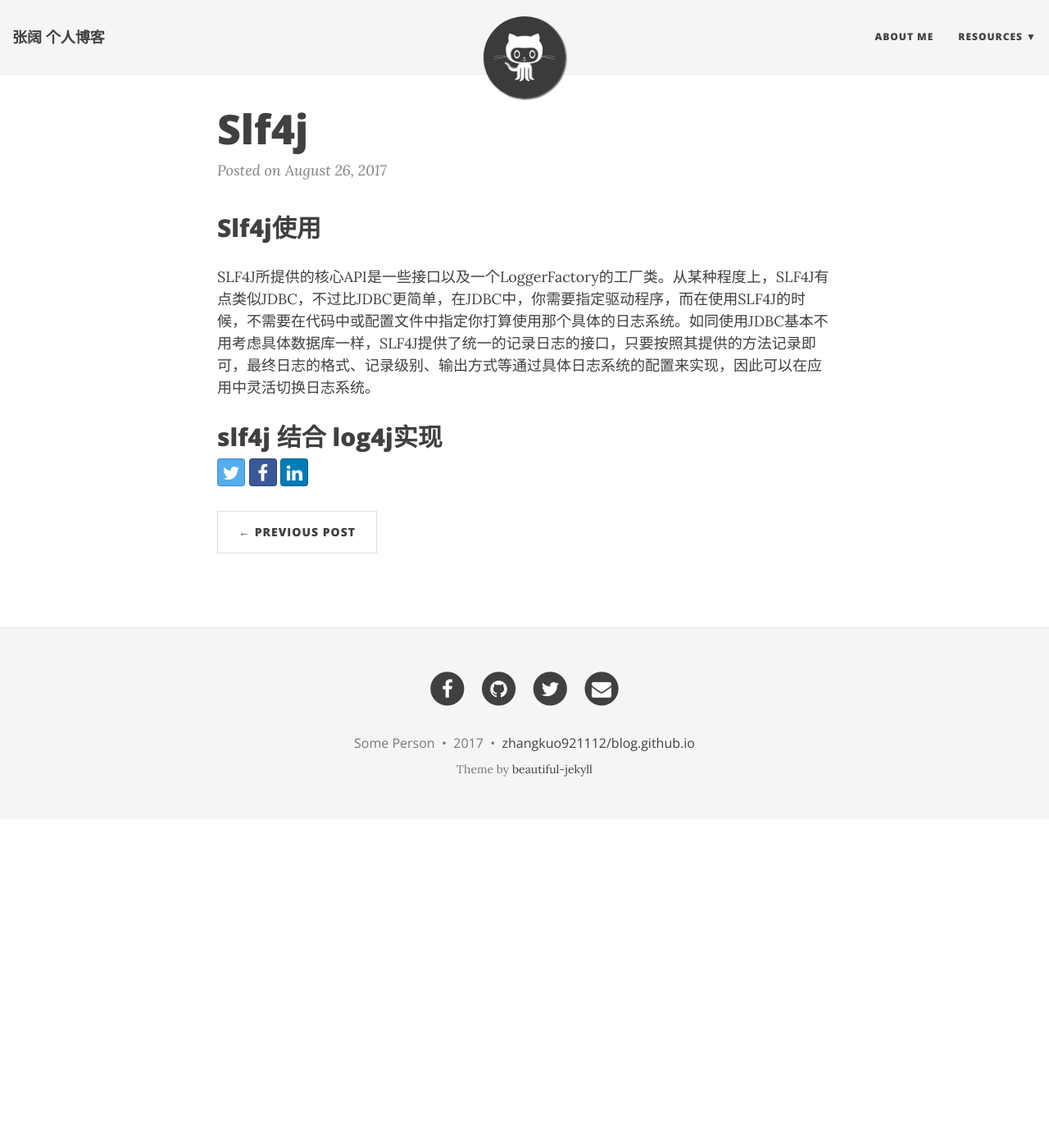
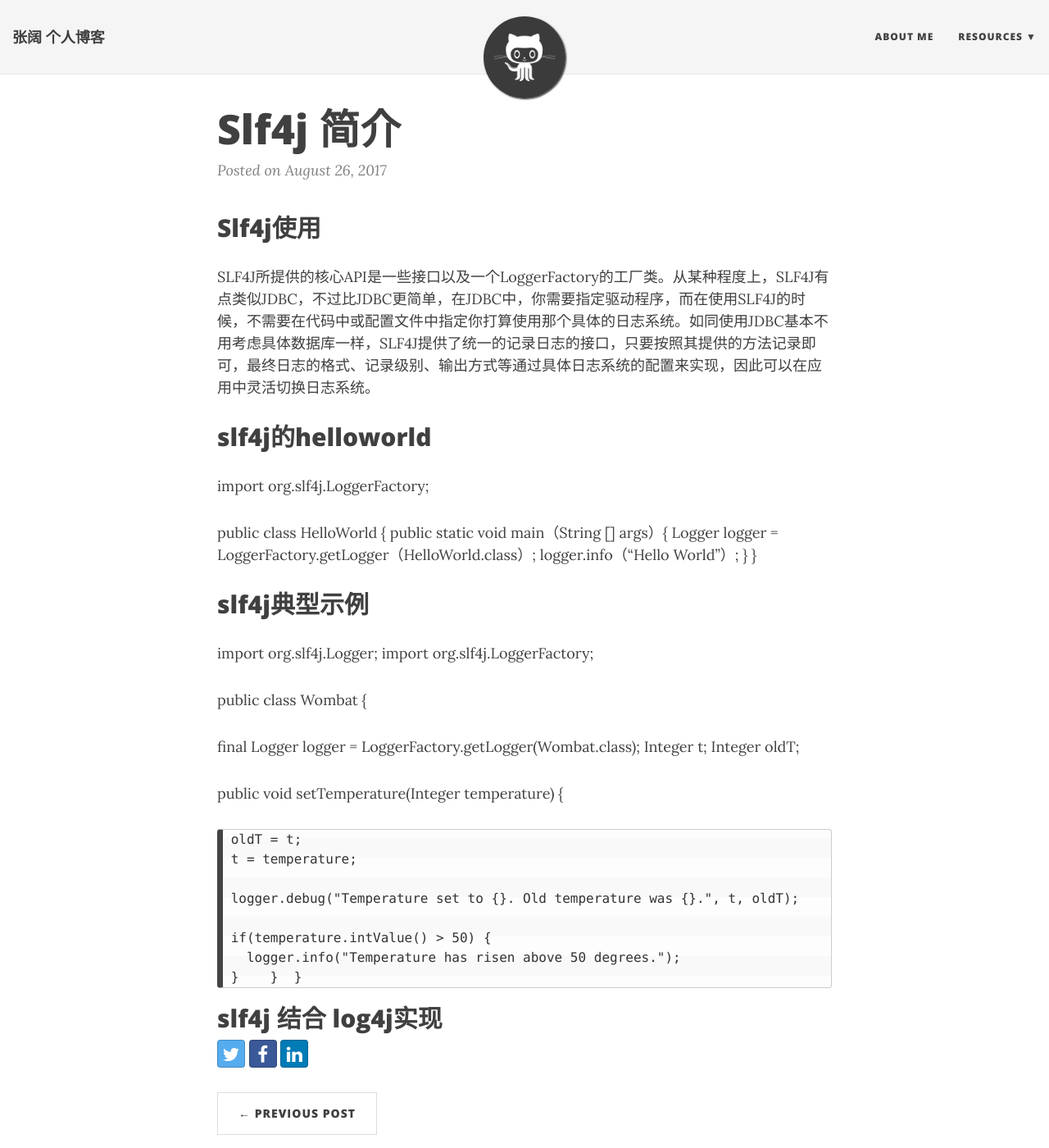
Before and after one commit to buoooou/blog.github.io, a Jekyll site: the page built from _posts/2017-08-26-slf4j.md, in a window 1280 px wide and 1400 px high. Shown: the whole window at 82% size. Built offline with Jekyll 4.4.1, drawn with Linux system fonts in a browser that asks for light colours; nearby versions of some CDN libraries.

Commit message:
Create 2017-08-26-slf4j.md

```diff
--- a/_posts/2017-08-26-slf4j.md
+++ b/_posts/2017-08-26-slf4j.md
@@ -1,10 +1,45 @@
 ---
 layout: post
 published: true
-title: Slf4j
+title: Slf4j 简介
 ---
 ## Slf4j使用
 
 SLF4J所提供的核心API是一些接口以及一个LoggerFactory的工厂类。从某种程度上，SLF4J有点类似JDBC，不过比JDBC更简单，在JDBC中，你需要指定驱动程序，而在使用SLF4J的时候，不需要在代码中或配置文件中指定你打算使用那个具体的日志系统。如同使用JDBC基本不用考虑具体数据库一样，SLF4J提供了统一的记录日志的接口，只要按照其提供的方法记录即可，最终日志的格式、记录级别、输出方式等通过具体日志系统的配置来实现，因此可以在应用中灵活切换日志系统。
 
+## slf4j的helloworld
+
+import org.slf4j.LoggerFactory;
+
+public class HelloWorld {
+  public static void main（String [] args）{
+    Logger logger = LoggerFactory.getLogger（HelloWorld.class）;
+    logger.info（“Hello World”）;
+  }
+}
+
+## slf4j典型示例
+
+import org.slf4j.Logger;
+import org.slf4j.LoggerFactory;
+
+public class Wombat {
+
+   final Logger logger = LoggerFactory.getLogger(Wombat.class);
+   Integer t;
+   Integer oldT;
+
+   public void setTemperature(Integer temperature) {
+
+     oldT = t;
+     t = temperature;
+
+     logger.debug("Temperature set to {}. Old temperature was {}.", t, oldT);
+
+     if(temperature.intValue() > 50) {
+       logger.info("Temperature has risen above 50 degrees.");
+     }
+   }
+ }
+
 ## slf4j 结合 log4j实现
```
